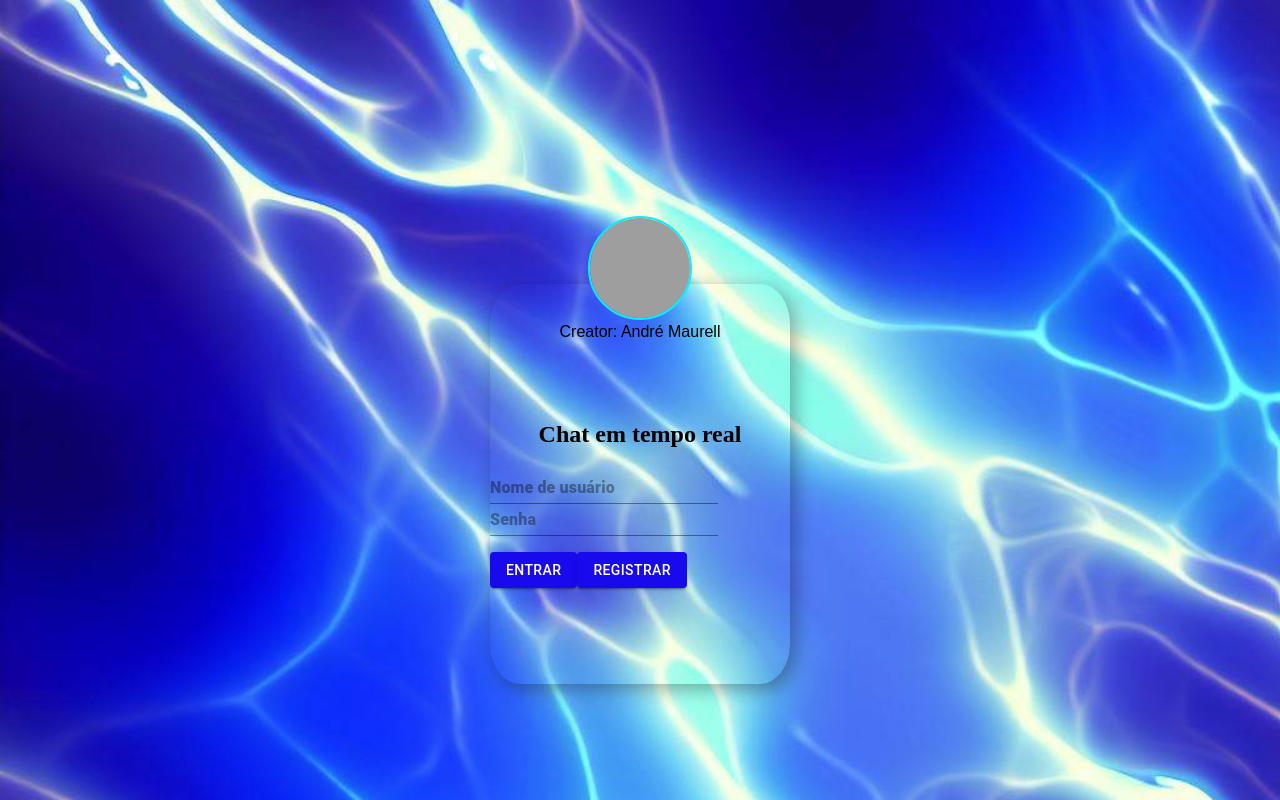
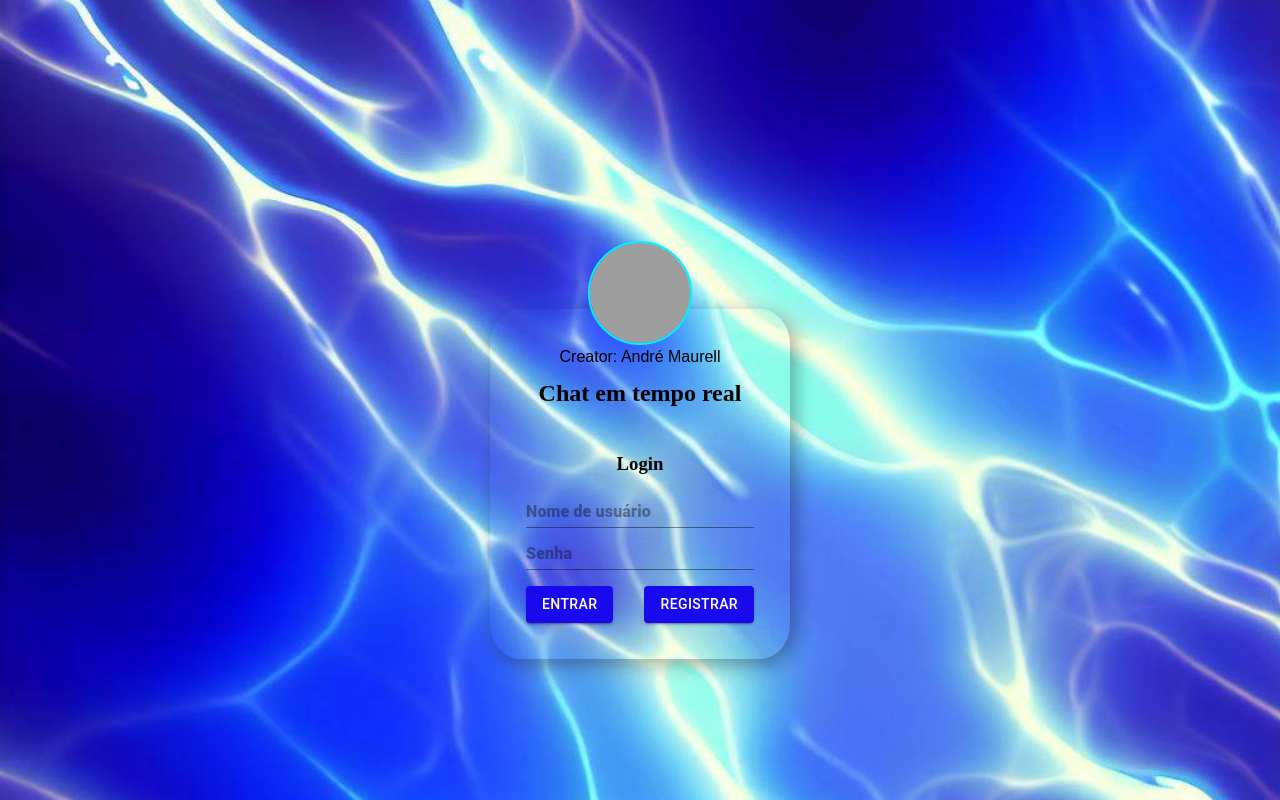
Before and after one commit to andremaurell/chatMultiUsers-front, a React (Vite) app: page / in a window 1280 px wide. Built offline with nearby package versions, Linux system fonts and the light colour scheme; grey boxes are pictures that could not be loaded; a web font is replaced by a local one.

Commit message:
finished chat frontend

```diff
--- a/src/App.jsx
+++ b/src/App.jsx
@@ -4,6 +4,9 @@ import Chat from './components/Chat/Chat';
 import Register from './components/Register/Register';
 import { AuthProvider } from './context/AuthContext';
 import { Routes, Route, BrowserRouter } from 'react-router-dom';
+
+
+
 
 function App() {
   return (
--- a/src/components/Chat/Chat.jsx
+++ b/src/components/Chat/Chat.jsx
@@ -7,64 +7,73 @@ import fundoAmarelo from '../../assets/fundoChat_amarelo.png';
 import fundoAzul from '../../assets/fundoChat_azul.png';
 import fundoRosa from '../../assets/fundoChat_rosa.png';
 import fundoNormal from '../../assets/fundoChat.png'
+import { useAuth } from '../../context/AuthContext';
+import { useNavigate } from 'react-router-dom';
 
-export default function Chat({socket}) {
 
+export default function Chat() {
+  const { user, socket, isAuthenticated } = useAuth();
   const bottomRef = useRef()
   const messageRef = useRef()
   const [messageList, setMessageList] = useState([])
   const [backgroundImage, setBackgroundImage] = useState('');
-  const [recordedAudio, setRecordedAudio] = useState(null);
+  const navigate = useNavigate();
 
-  useEffect(()=>{
-    socket.on('receive_message', data => {
-      setMessageList((current) => [...current, data])
-    })
-    if(recordedAudio){
-    socket.on('receive_message', data => {
-      setMessageList((current) => [...current, data])
-      console.log("oi")
-    })
-  }
+  useEffect(() => {
+    if (!isAuthenticated) {
+      navigate('/');
+    }
+  }, [isAuthenticated]);
 
-    return () => socket.off('receive_message')
-  }, [socket])
+  useEffect(() => {
+     console.log('socket', socket)
+     console.log('user', user)
+    const handleReceiveMessage = (data) => {
+      console.log('data', data)
+      setMessageList((current) => [...current, data]);
+    };
 
-  useEffect(()=>{
-    scrollDown()
-  }, [messageList])
+    socket.on('receive_message', handleReceiveMessage);
+
+    return () => {
+      socket.off('receive_message', handleReceiveMessage);
+    };
+  }, [socket]);
+
+  useEffect(() => {
+    bottomRef.current.scrollIntoView({ behavior: 'smooth' });
+  }, [messageList]);
 
   const handleSubmit = () => {
-    const message = messageRef.current.value
-    if(!message.trim()) return
+    const message = messageRef.current.value;
+    if (!message.trim()) return;
 
-    socket.emit('message', message)
-    clearInput()
-    focusInput()
-  }
-
-
+    socket.emit('message', { text: message, authorId: user.id, author: user.username });
+    clearInput();
+    focusInput();
+    console.log(message)
+  };
+  console.log('messageList', messageList)
 
   const clearInput = () => {
-    messageRef.current.value = ''
-  }
+    messageRef.current.value = '';
+  };
 
   const focusInput = () => {
-    messageRef.current.focus()
-  }
+    messageRef.current.focus();
+  };
 
   const getEnterKey = (e) => {
-    if(e.key === 'Enter')
-      handleSubmit()
-  }
+    if (e.key === 'Enter') handleSubmit();
+  };
 
   const scrollDown = () => {
-    bottomRef.current.scrollIntoView({behavior: 'smooth'})
-  }
+    bottomRef.current.scrollIntoView({ behavior: 'smooth' });
+  };
 
   const handleBackground = (image) => {
-    setBackgroundImage(`url(${image})`)
-  }
+    setBackgroundImage(`url(${image})`);
+  };
 
   return (
     <div>
@@ -84,11 +93,12 @@ export default function Chat({socket}) {
         </div>
           <span></span>
         </div>
+        <div className={style["chat-body-footer"]}>
         <div className={style["chat-body"]}>
 
         {
           messageList.map((message,index) => (
-            <div className={`${style["message-container"]} ${message.authorId === socket.id && style["message-mine"]}`} key={index}>
+            <div className={`${style["message-container"]} ${message.authorId === user.id && style["message-mine"]}`} key={index}>
               <div className="message-author"><strong>{message.author}</strong></div>
               <div className="message-text">{message.text}</div>
             </div>
@@ -100,7 +110,8 @@ export default function Chat({socket}) {
           <Input inputRef={messageRef} placeholder='Mensagem' onKeyDown={(e)=>getEnterKey(e)} fullWidth />
           <SendIcon sx={{ m: 1, cursor: 'pointer' }} onClick={handleSubmit} color="primary" />
         </div>
+        </div>
       </div>
       </div>
-  )
-}
+  );
+};
--- a/src/components/Chat/Chat.module.css
+++ b/src/components/Chat/Chat.module.css
@@ -1,5 +1,5 @@
 .chat-container{
-  height: 600px;
+  height: 640px;
   width: 400px;
   background-image: url('../../assets/fundoChat.png');
   background-size: cover;
@@ -7,7 +7,7 @@
   -webkit-box-shadow: 5px 5px 15px 5px rgba(0, 0, 0, 0.3);
 	box-shadow: 5px 5px 15px 5px rgba(0, 0, 0, 0.3);
   position: absolute;
-  top: 10%;
+  top: 2%;
 }
 
 .chat-container .barLogo {
@@ -31,13 +31,21 @@
   border:2px #00f2fe solid;
 }
 
+.chat-body-footer{
+  display: flex;
+  flex-direction: column;
+  justify-content: space-between;
+  gap: 50px;
+}
+
 .chat-body{
-  padding: 0 10px;
+  padding: 10px 10px;
   height: 550px;
   overflow-y: scroll;
   color: #000;
   display: flex;
   flex-direction: column;
+
 }
 
 .message-container{
--- a/src/components/Join/Join.jsx
+++ b/src/components/Join/Join.jsx
@@ -23,7 +23,9 @@ export default function Join() {
   </div>
     <div className={style['join-container']}>
       <h2 className={style['title']}>Chat em tempo real</h2>
-      <form>
+      <h3>Login</h3>
+      <form >
+      <div className={style['form-login']}>
       <Input
         type='text'
         placeholder='Nome de usuário'
@@ -36,10 +38,13 @@ export default function Join() {
         onChange={(e) => setPassword(e.target.value)}
         value={password}
       />
+      </div>
+      <div className={style['form-button']}>
       <Button sx={{mt:2}} onClick={()=>handleSubmit(username, password)} variant="contained">Entrar</Button>
       <Link to="/register">
       <Button sx={{mt:2}} variant="contained">Registrar</Button>
       </Link>
+      </div>
       </form>
     </div>
     </div>
--- a/src/components/Join/Join.module.css
+++ b/src/components/Join/Join.module.css
@@ -9,14 +9,14 @@
   flex-direction: column;
   justify-content: center;
   align-items: center;
-  padding: 50px 0 50px 0;
+  padding: 30px 0 20px 0;
   z-index: 0;
   -webkit-box-shadow: 5px 5px 17px 1px rgba(0, 0, 0, 0.3);
 	box-shadow: 5px 5px 17px 1px rgba(0, 0, 0, 0.3);
   font-family: 'Mogra', cursive;
 }
 .join-container .title{
-  padding: 1rem 0 0 0;
+  padding: 0 0 0 0;
 }
 .join-container input {
   font-weight: 800;
@@ -53,3 +53,18 @@
   border-radius: 50%;
   border:2px #00f2fe solid;
 }
+
+.form-login {
+  display: flex;
+  flex-direction: column;
+  justify-content: center;
+  align-items: center;
+  gap: 10px;
+}
+
+.form-button {
+  display: flex;
+  flex-direction: row;
+  justify-content: space-between;
+  align-items: center;;
+}
--- a/src/components/Register/Register.jsx
+++ b/src/components/Register/Register.jsx
@@ -30,7 +30,9 @@ export default function Register() {
   </div>
     <div className={style['join-container']}>
       <h2 className={style['title']}>Chat em tempo real</h2>
+      <h3>Register</h3>
         <form onSubmit={handleSubmit}>
+        <div className={style['form-register']}>
       <Input
         type='text'
         placeholder='Nome de usuário'
@@ -43,10 +45,13 @@ export default function Register() {
         onChange={(e) => setPassword(e.target.value)}
         value={password}
       />
+      </div>
+      <div className={style['form-button']}>
       <Button sx={{mt:2}} onClick={handleSubmit} variant="contained">Registrar</Button>
       <Link to="/">
       <Button sx={{mt:2}} variant="contained">Entrar</Button>
       </Link>
+      </div>
         </form>
     </div>
     </div>
--- a/src/components/Register/Register.module.css
+++ b/src/components/Register/Register.module.css
@@ -9,7 +9,7 @@
   flex-direction: column;
   justify-content: center;
   align-items: center;
-  padding: 50px 0 50px 0;
+  padding: 30px 0 20px 0;
   z-index: 0;
   -webkit-box-shadow: 5px 5px 17px 1px rgba(0, 0, 0, 0.3);
 	box-shadow: 5px 5px 17px 1px rgba(0, 0, 0, 0.3);
@@ -53,3 +53,19 @@
   border-radius: 50%;
   border:2px #00f2fe solid;
 }
+
+
+.form-register {
+  display: flex;
+  flex-direction: column;
+  justify-content: center;
+  align-items: center;
+  gap: 10px;
+}
+
+.form-button {
+  display: flex;
+  flex-direction: row;
+  justify-content: space-between;
+  align-items: center;;
+}
--- a/src/context/AuthContext.jsx
+++ b/src/context/AuthContext.jsx
@@ -1,6 +1,7 @@
 import React, { createContext, useContext, useState, ReactNode } from 'react';
 import { useNavigate } from 'react-router-dom';
 import axios from 'axios';
+import { io } from 'socket.io-client';
 
 const AuthContext = createContext();
 
@@ -8,7 +9,6 @@ export const AuthProvider = ({ children }) => {
     const [isAuthenticated, setIsAuthenticated] = useState(false);
     const [user, setUser] = useState(null);
     const navigate = useNavigate();
-
 
 
     const login = async (username, password) => {
@@ -21,13 +21,15 @@ export const AuthProvider = ({ children }) => {
             console.log('Usuário logado com sucesso!', loggedInUser);
             setIsAuthenticated(true);
             setUser(loggedInUser);
-            navigate('/register');
+            navigate('/chat');
         } catch (error) {
             console.error('Login failed:', error.response.data.message || 'Unexpected error');
         }
     }
+    const socket = isAuthenticated ? io('http://localhost:3001', { query: { userId: user.id } }) : null;
+
     return (
-        <AuthContext.Provider value={{ isAuthenticated, user, login }}>
+        <AuthContext.Provider value={{ isAuthenticated, user, login, socket }}>
             {children}
         </AuthContext.Provider>
     )
```
